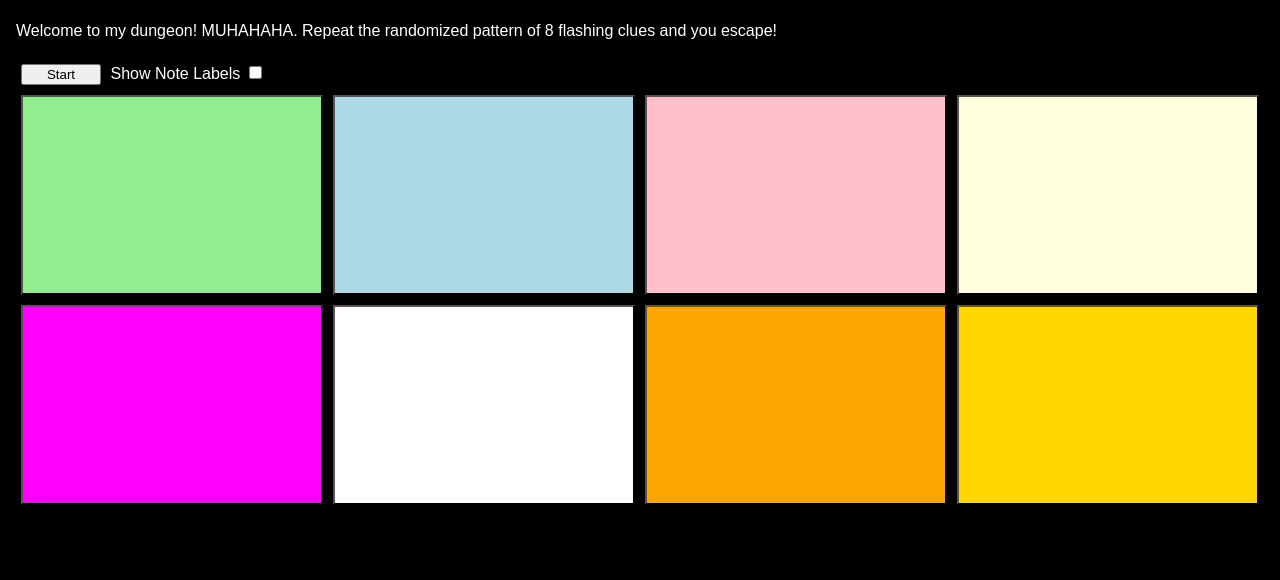
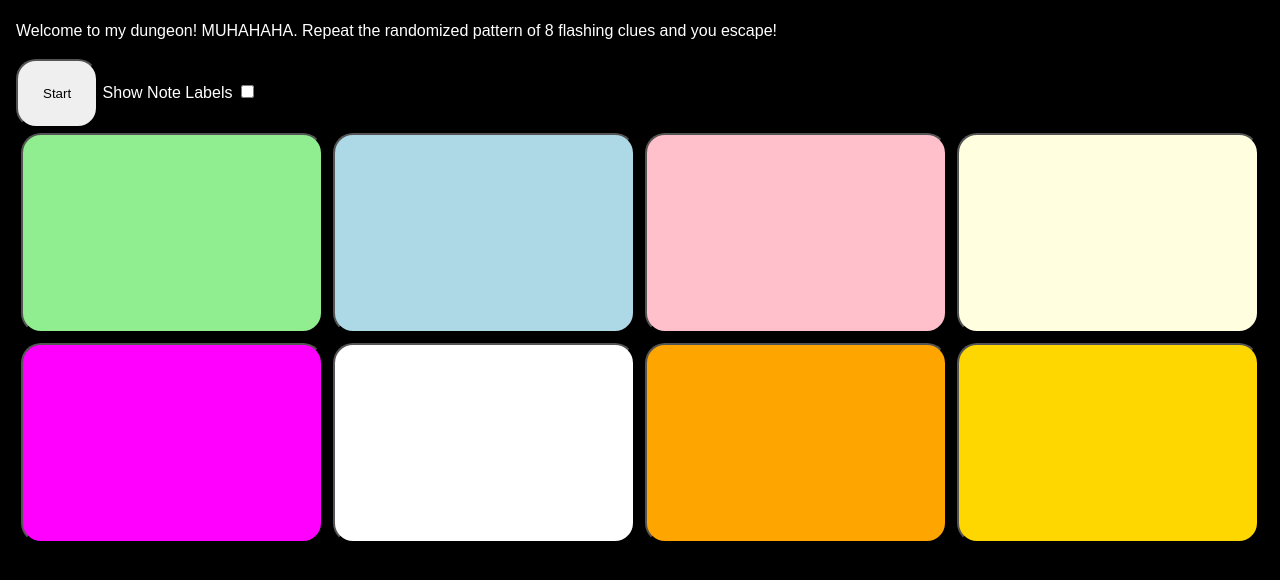
Before and after one commit to dannyothello/Simon-Says-Color-Pattern-Game, a plain HTML site: page app/index.html in a window 1280 px wide. Shown: the part 72-652 px from the top of the page. Drawn offline with Linux system fonts and the light colour scheme.

Commit message:
try og start button

```diff
--- a/app/style.css
+++ b/app/style.css
@@ -25,8 +25,8 @@ h1 {
 }
 
 button {
-  width: 80px;
-  margin: 5px;
+  padding: 25px;
+  border-radius: 20px;
 }
 
 #gameButtonArea button {
```
